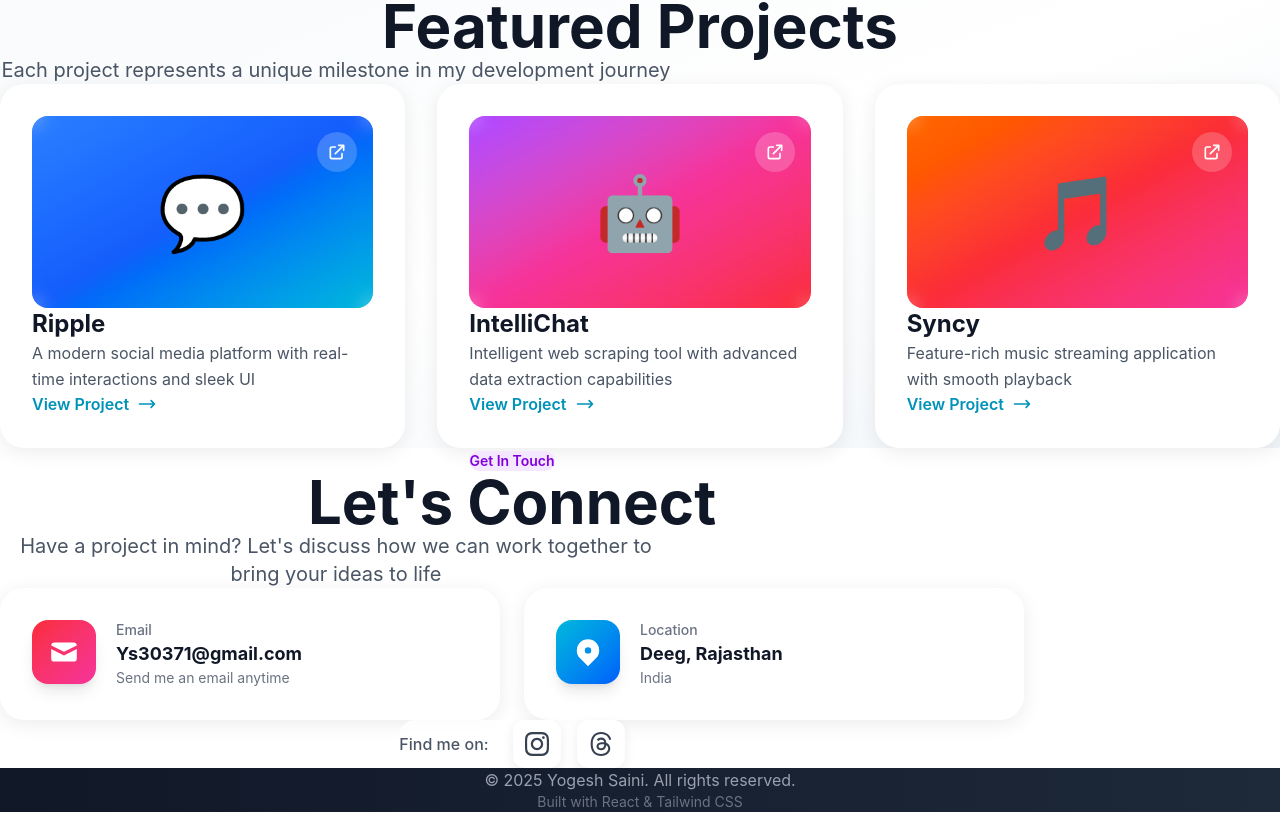
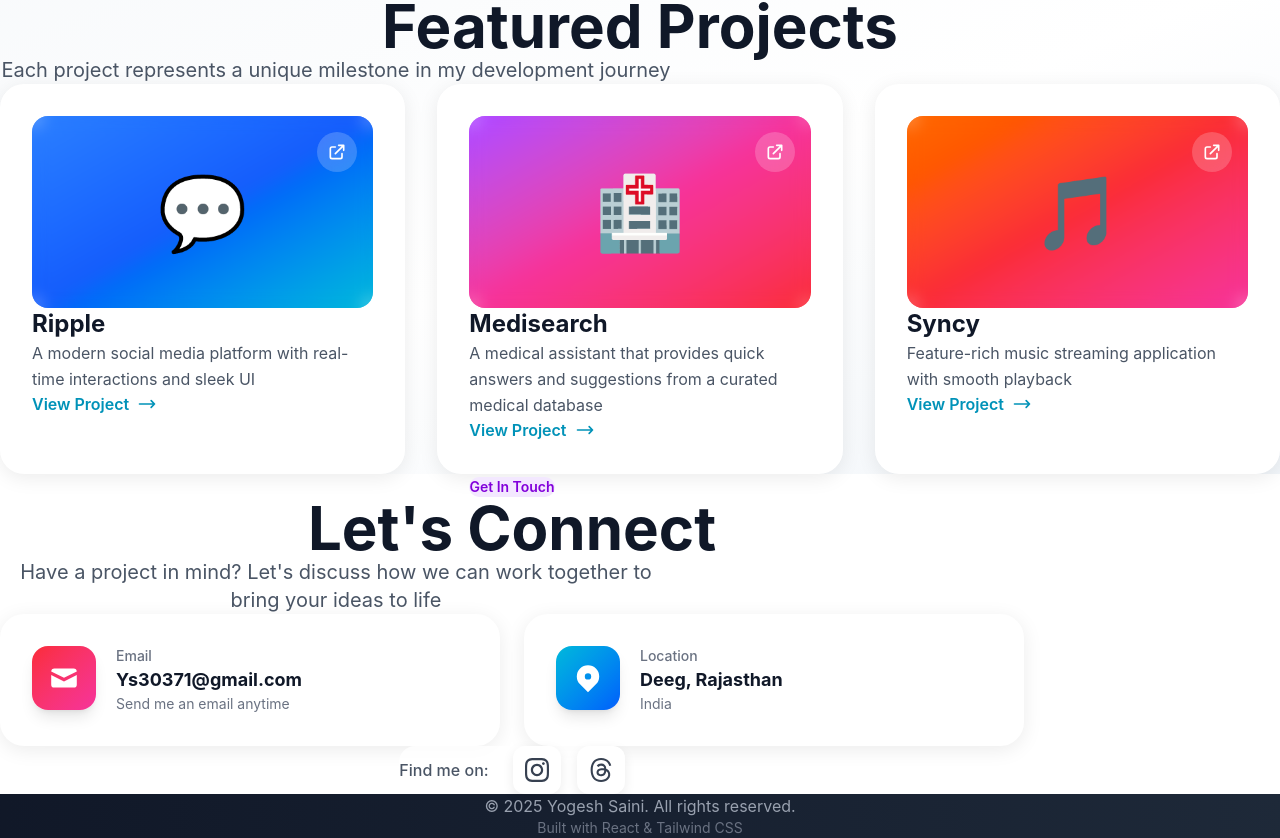
Before and after one commit to yogesh616/portfolio, a React (Vite) app: page / in a window 1280 px wide. Shown: the part 1399-2237 px from the top of the page. Before the commit the page ends 2211 px from the top, so only its background shows below. Built offline with nearby package versions, Linux system fonts and the light colour scheme.

Commit message:
Update App.jsx

```diff
--- a/src/App.jsx
+++ b/src/App.jsx
@@ -271,11 +271,11 @@ function App() {
                 icon: '💬'
               },
               {
-                name: 'IntelliChat',
-                desc: 'Intelligent web scraping tool with advanced data extraction capabilities',
-                link: 'https://intelli-chat-two.vercel.app/',
+                name: 'Medisearch',
+                desc: 'A medical assistant that provides quick answers and suggestions from a curated medical database',
+                link: 'https://medi-search.vercel.app/',
                 gradient: 'from-purple-500 via-pink-500 to-red-500',
-                icon: '🤖'
+                icon: '🏥'
               },
               {
                 name: 'Syncy',
```
